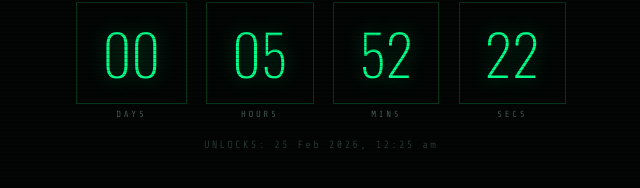
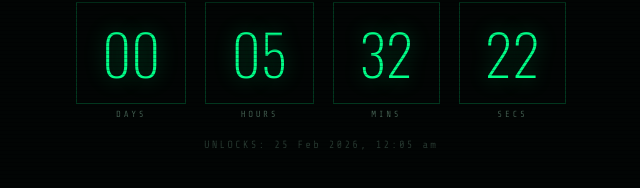
Before and after one commit to vanshmehta25/11-ON-10, a plain HTML site: page index.html in a window 1280 px wide. Shown: the part 490-678 px from the top of the page, 319-959 px from the left. Drawn offline with nearby package versions, Linux system fonts and the light colour scheme.

Commit message:
index.html

```diff
--- a/index.html
+++ b/index.html
@@ -221,7 +221,7 @@ body::after{content:'';position:fixed;inset:0;z-index:9999;background:repeating-
 // ║        ✏️  CUSTOMIZE HERE           ║
 // ╚══════════════════════════════════════╝
 const S = {
-  unlockAt:      '2026-02-25T00:25:02',   // ✏️ Date & time to unlock
+  unlockAt:      '2026-02-25T00:05:02',   // ✏️ Date & time to unlock
   videoFile:     '11 ON 10.mp4',           // ✏️ Your video filename (must be in same folder as this HTML file)
   name:          'COOKIES🍪',               // ✏️ Her name
   secretMessage: 'YOU ARE MY SIGNAL',      // ✏️ Dramatic reveal phrase (keep short)
```
